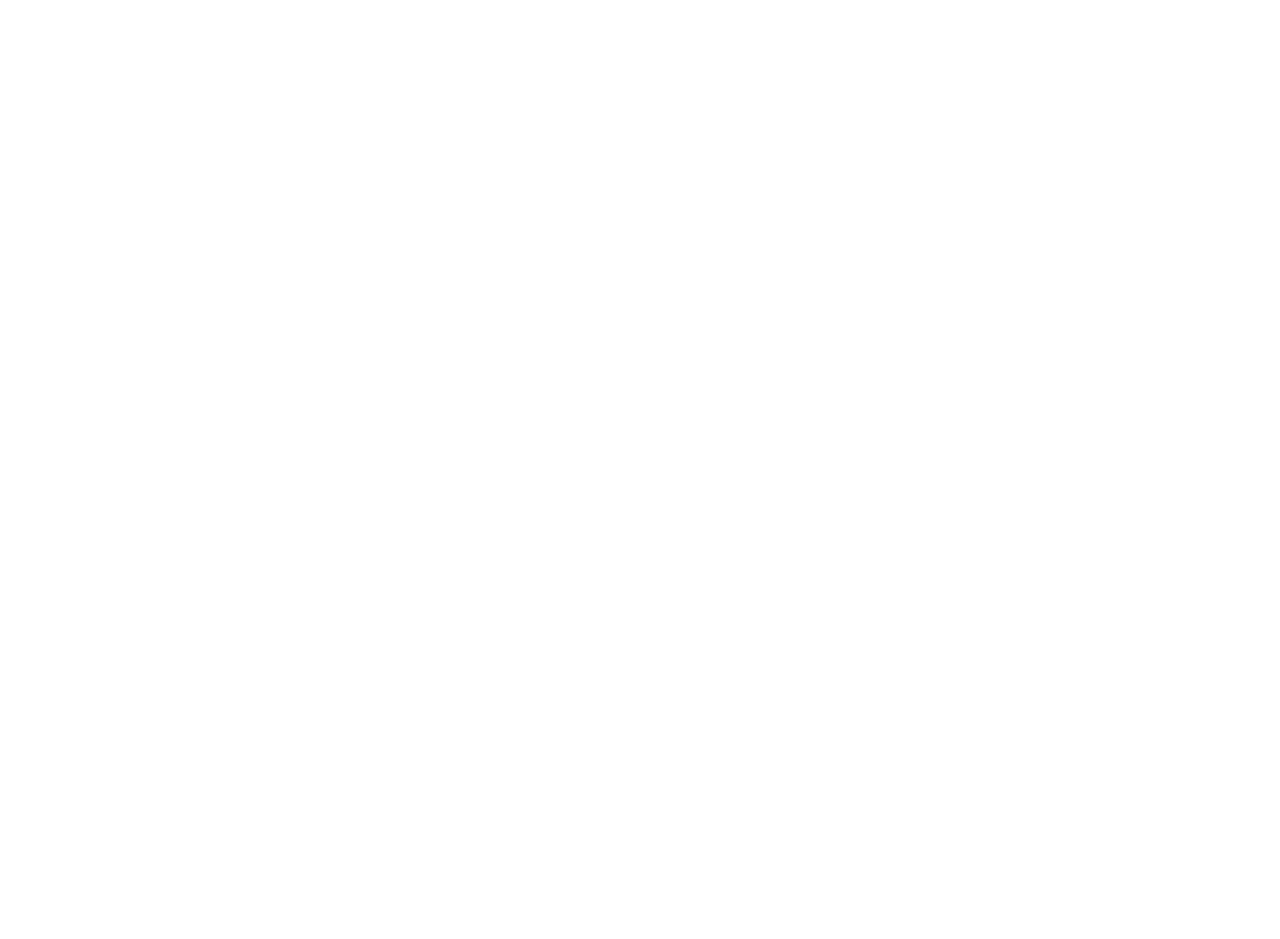
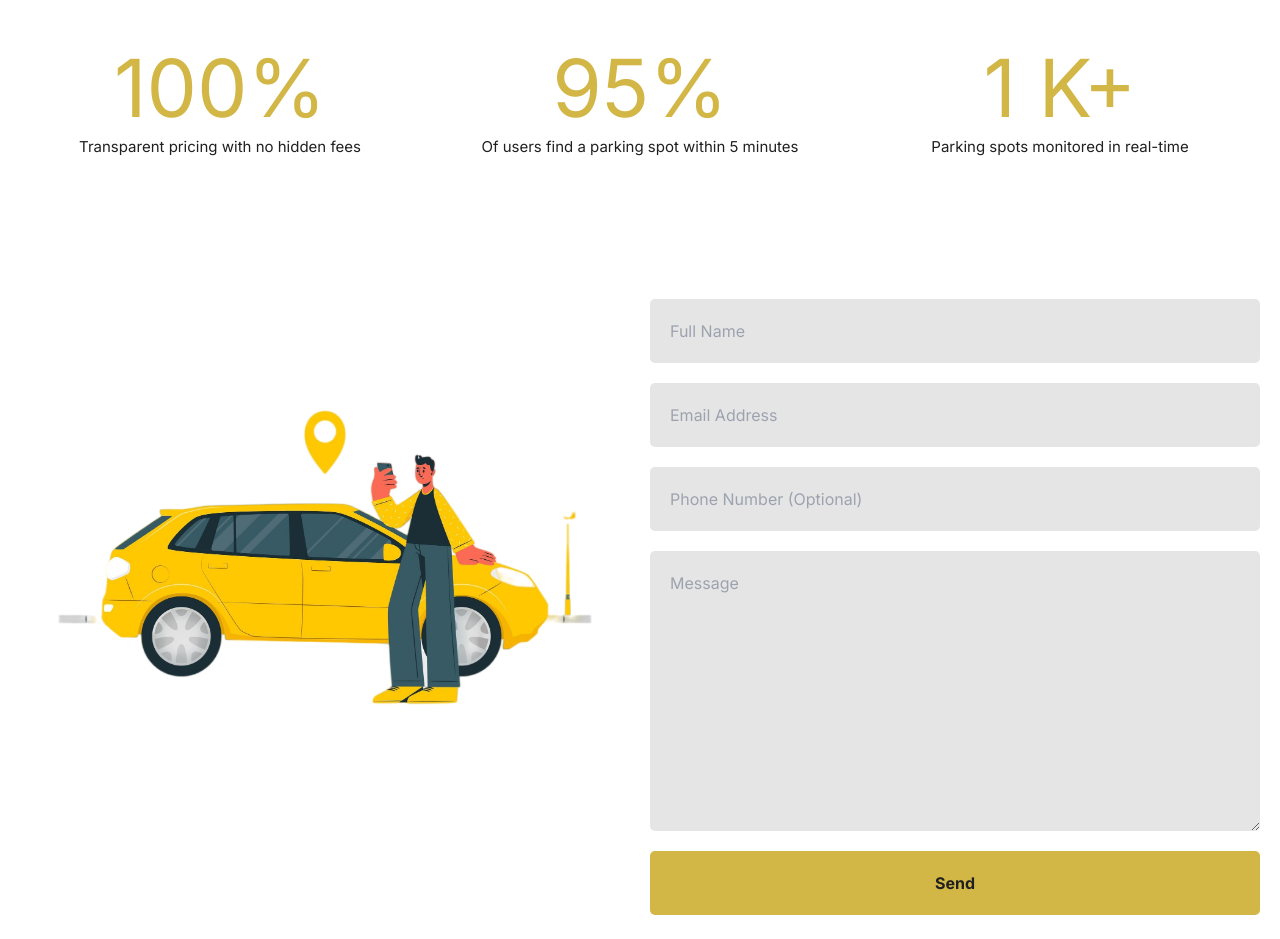
Before and after one commit to ParkEase-UrbanParkingManagementSystem/parkeasewebapp, a Next.js app in the folder client/: page / in a window 1280 px wide. Shown: the part 840-1779 px from the top of the page. Before the commit the page ends 800 px from the top, so only its background shows below. Built offline with nearby package versions, Linux system fonts and the light colour scheme.

Commit message:
home styles

```diff
--- a/client/src/app/globals.css
+++ b/client/src/app/globals.css
@@ -3,7 +3,7 @@
 @tailwind utilities;
 @import 'bootstrap/dist/css/bootstrap.min.css';
 
-:root {
+/* :root {
 --bg: 	white
 --bgSoft: #474747;
 --text: #202020;
@@ -16,7 +16,7 @@
 *{
 margin: 0;
 padding: 0;
-  /* box-sizing: border-box; */
+box-sizing: border-box;
 }
 
 body {
@@ -81,4 +81,84 @@ a{
   .container {
       width: 380px;
   }
+  } */
+
+
+  :root {
+    --bg: white	;
+    --bgSoft: #e5e5e5;
+    --text: #202020;
+    --textSoft:#474747 ;
+    --btn: #d2b746;
     }
+
+    * {
+    margin: 0;
+    padding: 0;
+    box-sizing: border-box;
+    }
+
+    body {
+    background-color: var(--bg);
+    color: var(--text);
+
+    }
+
+    a {
+    text-decoration: none;
+    color: inherit;
+    }
+
+    .container {
+    width: 1536px;
+    margin: auto;
+    padding-left: 50px;
+    padding-right: 50px;
+    min-height: 100vh;
+    display: flex;
+    flex-direction: column;
+    justify-content: space-between;
+    }
+
+    @media (max-width: 1536px) {
+    .container {
+        width: 1366px;
+    }
+    }
+
+    @media (max-width: 1366px) {
+    .container {
+        width: 1280px;
+    }
+    }
+
+    @media (max-width: 1280px) {
+    .container {
+        width: 1024px;
+        padding-left: 20px;
+        padding-right: 20px;
+    }
+    }
+
+    @media (max-width: 1024px) {
+    .container {
+        width: 768px;
+    }
+    }
+
+    @media (max-width: 768px) {
+    .container {
+        width: 640px;
+    }
+    }
+
+    @media (max-width: 640px) {
+    .container {
+        width: 475px;
+    }
+    }
+    @media (max-width: 475px) {
+    .container {
+        width: 380px;
+    }
+    }
--- a/client/src/app/home.module.css
+++ b/client/src/app/home.module.css
@@ -1,6 +1,17 @@
 .container {
 display: flex;
+flex-direction: column;
+align-items: center;
+width: 100%;
 gap: 100px;
+}
+
+.homeSection, .aboutSection, .contactSection {
+width: 100%;
+padding: 20px;
+box-sizing: border-box;
+display: flex;
+gap: 20px;
 }
 
 .textContainer {
@@ -10,20 +21,25 @@
 gap: 50px;
 }
 
-    .title{
+.title {
 font-size: 66px;
 }
 
-    .desc{
+.subtitle {
+font-size: 1.5em;
+margin-bottom: 10px;
+}
+
+.desc {
 font-size: 15px;
 }
 
-    .buttons{
+.buttons {
 display: flex;
 gap: 20px;
 }
 
-    .button{
+.button {
 padding: 20px;
 min-width: 120px;
 cursor: pointer;
@@ -31,12 +47,12 @@
 border-radius: 5px;
 }
 
-    .button:first-child{
+.button:first-child {
 background-color: var(--btn);
 color: var(--text);
 }
 
-    .brands{
+.brands {
 width: 500px;
 height: 50px;
 position: relative;
@@ -46,15 +62,30 @@
 .imgContainer {
 flex: 1;
 position: relative;
-    /* border-radius: 50%; */
 overflow: hidden;
+height: 100px;
 }
 
-    .appButton {
+.heroImg, .img {
+object-fit: cover;
+}
+
+.boxes {
+display: flex;
+gap: 20px;
+margin-top: 20px;
+}
+
+.box {
+flex: 1;
+text-align: center;
+}
+
+/* .appButton {
 display: flex;
 justify-content: center;
 align-items: center;
-        background-color: #007bff; /* Adjust background color */
+background-color: #007bff;
 color: white;
 text-decoration: none;
 padding: 10px 20px;
@@ -64,8 +95,8 @@
 }
 
 .appButton:hover {
-    background-color: #0056b3; /* Adjust hover background color */
-    }
+background-color: #0056b3;
+} */
 
 @media (max-width: 1024px) {
 .container {
@@ -73,8 +104,14 @@
 text-align: center;
 }
 
-    .buttons{
+.buttons {
 justify-content: center;
+}
+
+.homeSection, .aboutSection {
+flex-direction: column;
+align-items: center;
+gap: 50px;
 }
 }
 
@@ -83,7 +120,68 @@
 font-size: 64px;
 }
 
-    .brands{
+.brands {
 width: 100%;
 }
 }
+
+.container {
+display: flex;
+align-items: center;
+gap: 100px;
+}
+
+.imgContainer {
+flex: 1;
+height: 500px;
+position: relative;
+}
+
+.img {
+object-fit: contain;
+}
+
+.formContainer {
+flex: 1;
+}
+
+.form {
+display: flex;
+flex-direction: column;
+gap: 20px;
+}
+
+.form input,
+.form textarea {
+padding: 20px;
+border-radius: 5px;
+border: none;
+outline: none;
+background-color: var(--bgSoft);
+color: var(--text);
+}
+
+.form button {
+padding: 20px;
+background-color: var(--btn);
+color: var(--text);
+font-weight: bold;
+border: none;
+border-radius: 5px;
+cursor: pointer;
+}
+
+@media (max-width: 768px) {
+.container {
+    flex-direction: column;
+}
+}
+
+.box h1 {
+    font-size: 80px;
+    color:#d2b746;
+}
+
+.box p {
+    font-size: 15px; /* Adjust the size as needed */
+}
--- a/client/src/app/page.jsx
+++ b/client/src/app/page.jsx
@@ -1,9 +1,12 @@
 import Image from "next/image";
 import styles from "./home.module.css";
+import Navbar from '@/ui/navbar/Navbar';
 
 const Home = () => {
   return (
     <div className={styles.container}>
+      <Navbar />
+      <div className={styles.homeSection}>
         <div className={styles.textContainer}>
           <h1 className={styles.title}>Find, Pay, and Park with Ease</h1>
           <p className={styles.desc}>
@@ -30,7 +33,47 @@ const Home = () => {
           </div>
         </div>
         <div className={styles.imgContainer}>
-        <Image src="/images/hero2.gif" alt="" fill className={styles.heroImg} />
+          <Image src="/images/home.png" alt="Hero Image" fill className={styles.heroImg} />
+        </div>
+      </div>
+
+      <div className={styles.aboutSection}>
+        <div className={styles.textContainer}>
+          <div className={styles.boxes}>
+            <div className={styles.box}>
+              <h1>100%</h1><p>Transparent pricing with no hidden fees</p>
+            </div>
+            <div className={styles.box}>
+              <h1>95%</h1>
+              <p>Of users find a parking spot within 5 minutes</p>
+            </div>
+            <div className={styles.box}>
+              <h1>1 K+</h1>
+              <p>Parking spots monitored in real-time</p>
+            </div>
+          </div>
+        </div>
+      </div>
+
+      <div className={styles.contactSection}>
+        <div className={styles.imgContainer}>
+          <Image src="/images/contact.png" alt="Contact Image" fill className={styles.img} />
+        </div>
+          <div className={styles.formContainer}>
+          <form action="" className={styles.form}>
+            <input type="text" placeholder="Full Name" />
+            <input type="text" placeholder="Email Address" />
+            <input type="text" placeholder="Phone Number (Optional)" />
+            <textarea
+              name=""
+              id=""
+              cols="30"
+              rows="10"
+              placeholder="Message"
+            ></textarea>
+            <button>Send</button>
+          </form>
+        </div>
       </div>
     </div>
   );
```
Also changed, not shown: client/public/images/home.png (added). Lines whose indentation alone changed are shown as unchanged.
